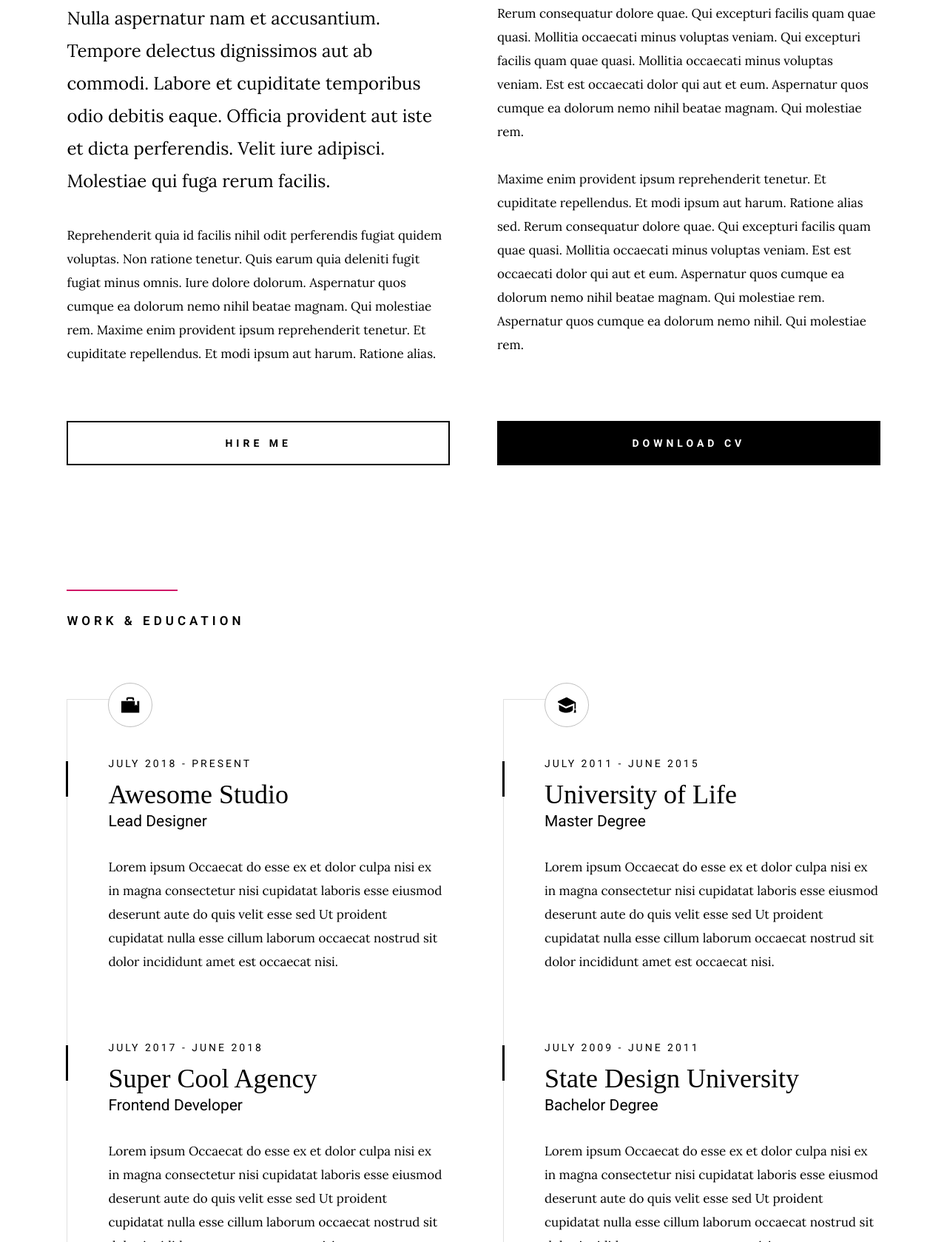
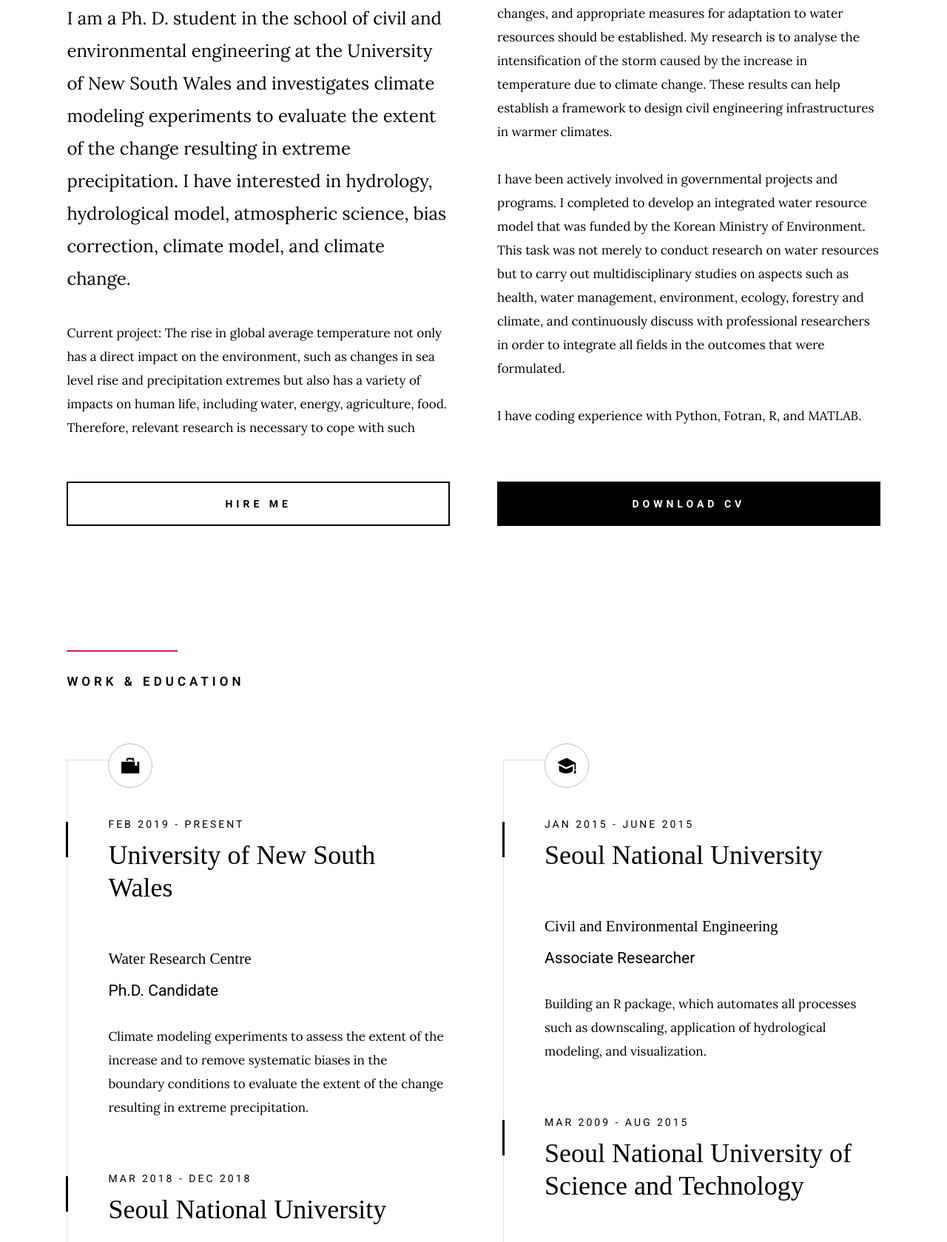
Before and after one commit to young-ccrc/young-ccrc.github.io, a plain HTML site: page index.html in a window 1280 px wide. Shown: the part 1121-2800 px from the top of the page at 74% size. Drawn offline with Linux system fonts and the light colour scheme; a web font is replaced by a local one.

Commit message:
Initial modifications

```diff
--- a/index.html
+++ b/index.html
@@ -5,7 +5,7 @@
     <!--- basic page needs
     ================================================== -->
     <meta charset="utf-8">
-    <title>Epitome</title>
+    <title>YOUNGIL KIM</title>
     <meta name="description" content="">
     <meta name="author" content="">
 
@@ -78,11 +78,11 @@
         <div class="row intro-content">
 
             <div class="column large-9 mob-full intro-text">
-                <h3>Hello, I'm John Doe</h3>
+                <h3>Hello, I'm Youngil Kim</h3>
                 <h1>
-                    Digital Designer <br>
-                    and Web Developer <br>
-                    Based In Somewhere.
+                    Ph.D. Student <br>
+                    and Researcher <br>
+                    Based In UNSW Australia.
                 </h1>
             </div>
 
@@ -115,36 +115,30 @@
             <div class="row about-me__content" data-aos="fade-up">
                 <div class="column large-full about-me__text">
                     <p class="lead">
-                    Nulla aspernatur nam et accusantium. Tempore delectus dignissimos aut
-                    ab commodi. Labore et cupiditate temporibus odio debitis eaque.
-                    Officia provident aut iste et dicta perferendis. Velit iure adipisci.
-                    Molestiae qui fuga rerum facilis.
+                    I am a Ph. D. student in the school of civil and environmental engineering at the University of New South Wales
+                    and investigates climate modeling experiments to evaluate the extent of the change resulting in extreme precipitation.
+                    I have interested in hydrology, hydrological model, atmospheric science, bias correction, climate model, and climate change.
                     </p>
 
                     <p>
-                    Reprehenderit quia id facilis nihil odit perferendis fugiat quidem voluptas.
-                    Non ratione tenetur. Quis earum quia deleniti fugit fugiat minus omnis.
-                    Iure dolore dolorum. Aspernatur quos cumque ea dolorum nemo nihil
-                    beatae magnam. Qui molestiae rem. Maxime enim provident ipsum reprehenderit tenetur. Et cupiditate
-                    repellendus. Et modi ipsum aut harum. Ratione alias.
+                    Current project: The rise in global average temperature not only has a direct impact on the environment,
+                    such as changes in sea level rise and precipitation extremes but also has a variety of impacts on human life,
+                    including water, energy, agriculture, food. Therefore, relevant research is necessary to cope with such changes,
+                    and appropriate measures for adaptation to water resources should be established.
+                    My research is to analyse the intensification of the storm caused by the increase in temperature due to climate change.
+                    These results can help establish a framework to design civil engineering infrastructures in warmer climates.
                     </p>
 
                     <p>
-                    Rerum consequatur dolore quae.
-                    Qui excepturi facilis quam quae quasi. Mollitia occaecati minus voluptas veniam.
-                    Qui excepturi facilis quam quae quasi. Mollitia occaecati minus voluptas veniam. Est est occaecati dolor
-                    qui aut et eum. Aspernatur quos cumque ea dolorum nemo nihil
-                    beatae magnam. Qui molestiae rem.
+                    I have been actively involved in governmental projects and programs.
+                    I completed to develop an integrated water resource model that was funded by the Korean Ministry of Environment.
+                    This task was not merely to conduct research on water resources but to carry out multidisciplinary studies on aspects such as health,
+                    water management, environment, ecology, forestry and climate, and continuously discuss with professional researchers
+                    in order to integrate all fields in the outcomes that were formulated.
                     </p>
 
                     <p>
-                    Maxime enim provident ipsum reprehenderit tenetur. Et cupiditate
-                    repellendus. Et modi ipsum aut harum. Ratione alias sed. Rerum
-                    consequatur dolore quae. Qui excepturi facilis quam quae quasi.
-                    Mollitia occaecati minus voluptas veniam. Est est occaecati dolor
-                    qui aut et eum. Aspernatur quos cumque ea dolorum nemo nihil
-                    beatae magnam. Qui molestiae rem. Aspernatur quos cumque ea dolorum
-                    nemo nihil. Qui molestiae rem.
+                    I have coding experience with Python, Fotran, R, and MATLAB.
                     </p>
                 </div>
             </div>
@@ -180,36 +174,39 @@
                         <div class="timeline__block">
                             <div class="timeline__bullet"></div>
                             <div class="timeline__header">
-                                <p class="timeline__timeframe">July 2018 - Present</p>
-                                <h3 class="item-title">Awesome Studio</h3>
-                                <h5>Lead Designer</h5>
+                                <p class="timeline__timeframe">Feb 2019 - Present</p>
+                                <h3 class="item-title">University of New South Wales</h3>
+                                <h4>Water Research Centre</h4>
+                                <h5>Ph.D. Candidate</h5>
                             </div>
                             <div class="timeline__desc">
-                                <p>Lorem ipsum Occaecat do esse ex et dolor culpa nisi ex in magna consectetur nisi cupidatat laboris esse eiusmod deserunt aute do quis velit esse sed Ut proident cupidatat nulla esse cillum laborum occaecat nostrud sit dolor incididunt amet est occaecat nisi.</p>
+                                <p>Climate modeling experiments to assess the extent of the increase and to remove systematic biases in the boundary conditions to evaluate the extent of the change resulting in extreme precipitation.</p>
                             </div>
                         </div>
 
                         <div class="timeline__block">
                             <div class="timeline__bullet"></div>
                             <div class="timeline__header">
-                                <p class="timeline__timeframe">July 2017 - June 2018</p>
-                                <h3 class="item-title">Super Cool Agency</h3>
-                                <h5>Frontend Developer</h5>
+                                <p class="timeline__timeframe">Mar 2018 - Dec 2018</p>
+                                <h3 class="item-title">Seoul National University</h3>
+                                <h4>Civil and Environmental Engineering</h4>
+                                <h5>Associate Researcher</h5>
                             </div>
                             <div class="timeline__desc">
-                                <p>Lorem ipsum Occaecat do esse ex et dolor culpa nisi ex in magna consectetur nisi cupidatat laboris esse eiusmod deserunt aute do quis velit esse sed Ut proident cupidatat nulla esse cillum laborum occaecat nostrud sit dolor incididunt amet est occaecat nisi.</p>
+                                <p>Develop an integrated water resource model.</p>
                             </div>
                         </div>
 
                         <div class="timeline__block">
                             <div class="timeline__bullet"></div>
                             <div class="timeline__header">
-                                <p class="timeline__timeframe">March 2016 - June 2017</p>
-                                <h3 class="item-title">Epic Design Studio</h3>
-                                <h5>Frontend Developer</h5>
+                                <p class="timeline__timeframe">Mar 2016 - Feb 2018</p>
+                                <h3 class="item-title">Seoul National University</h3>
+                                <h4>Civil and Environmental Engineering</h4>
+                                <h5>Master Degree</h5>
                             </div>
                             <div class="timeline__desc">
-                                <p>Lorem ipsum Occaecat do esse ex et dolor culpa nisi ex in magna consectetur nisi cupidatat laboris esse eiusmod deserunt aute do quis velit esse sed Ut proident cupidatat nulla esse cillum laborum occaecat nostrud sit dolor incididunt amet est occaecat nisi.</p>
+                                <p>Development of a hybrid regionalization model for estimation of hydrological model parameters for ungauged watersheds.</p>
                             </div>
                         </div>
 
@@ -226,36 +223,26 @@
                         <div class="timeline__block">
                             <div class="timeline__bullet"></div>
                             <div class="timeline__header">
-                                <p class="timeline__timeframe">July 2011 - June 2015</p>
-                                <h3 class="item-title">University of Life</h3>
-                                <h5>Master Degree</h5>
+                                <p class="timeline__timeframe">Jan 2015 - June 2015</p>
+                                <h3 class="item-title">Seoul National University</h3>
+                                <h4>Civil and Environmental Engineering</h4>
+                                <h5>Associate Researcher</h5>
                             </div>
                             <div class="timeline__desc">
-                                <p>Lorem ipsum Occaecat do esse ex et dolor culpa nisi ex in magna consectetur nisi cupidatat laboris esse eiusmod deserunt aute do quis velit esse sed Ut proident cupidatat nulla esse cillum laborum occaecat nostrud sit dolor incididunt amet est occaecat nisi.</p>
+                                <p>Building an R package, which automates all processes such as downscaling, application of hydrological modeling, and visualization.</p>
                             </div>
                         </div>
 
                         <div class="timeline__block">
                             <div class="timeline__bullet"></div>
                             <div class="timeline__header">
-                                <p class="timeline__timeframe">July 2009 - June 2011</p>
-                                <h3 class="item-title">State Design University</h3>
+                                <p class="timeline__timeframe">Mar 2009 - Aug 2015</p>
+                                <h3 class="item-title">Seoul National University of Science and Technology</h3>
+                                <h4>Civil and Environmental Engineering</h4>
                                 <h5>Bachelor Degree</h5>
                             </div>
                             <div class="timeline__desc">
-                                <p>Lorem ipsum Occaecat do esse ex et dolor culpa nisi ex in magna consectetur nisi cupidatat laboris esse eiusmod deserunt aute do quis velit esse sed Ut proident cupidatat nulla esse cillum laborum occaecat nostrud sit dolor incididunt amet est occaecat nisi.</p>
-                            </div>
-                        </div>
-
-                        <div class="timeline__block">
-                            <div class="timeline__bullet"></div>
-                            <div class="timeline__header">
-                                <p class="timeline__timeframe">July 2005 - June 2009</p>
-                                <h3 class="item-title">School of Hard Knocks</h3>
-                                <h5>Bachelor Degree</h5>
-                            </div>
-                            <div class="timeline__desc">
-                                <p>Lorem ipsum Occaecat do esse ex et dolor culpa nisi ex in magna consectetur nisi cupidatat laboris esse eiusmod deserunt aute do quis velit esse sed Ut proident cupidatat nulla esse cillum laborum occaecat nostrud sit dolor incididunt amet est occaecat nisi.</p>
+                                <p>Graduated with a score of 96.6 out of 100, with a major score of 98.3.</p>
                             </div>
                         </div>
 
@@ -279,7 +266,7 @@
                 <h2 class="section-heading section-heading--centerbottom">Capabilities</h2>
 
                 <p class="section-desc">
-                    My passion and goal is to help you make your business standout.
+                    My passion and goal is to to contribute to solving water resource relevant issues caused by climate change.
                 </p>
             </div>
         </div> <!-- end heading-block -->
```
